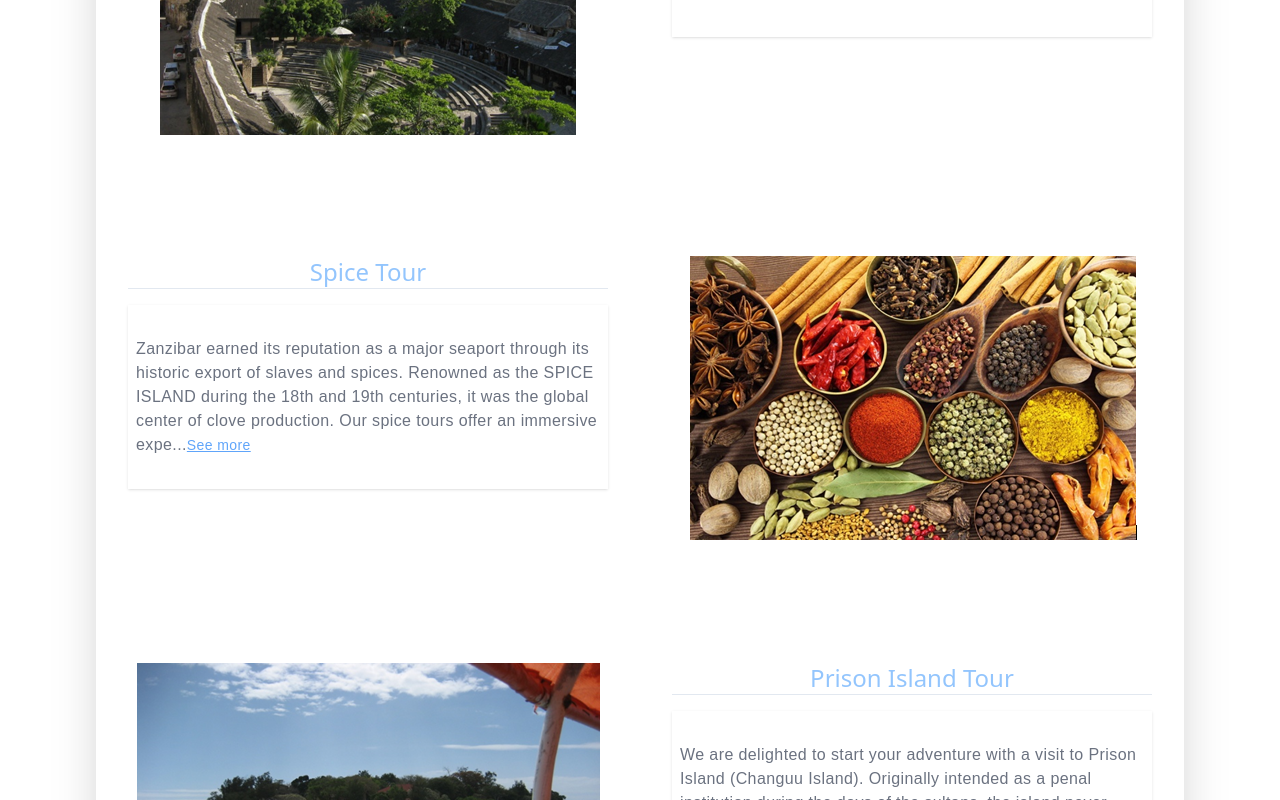
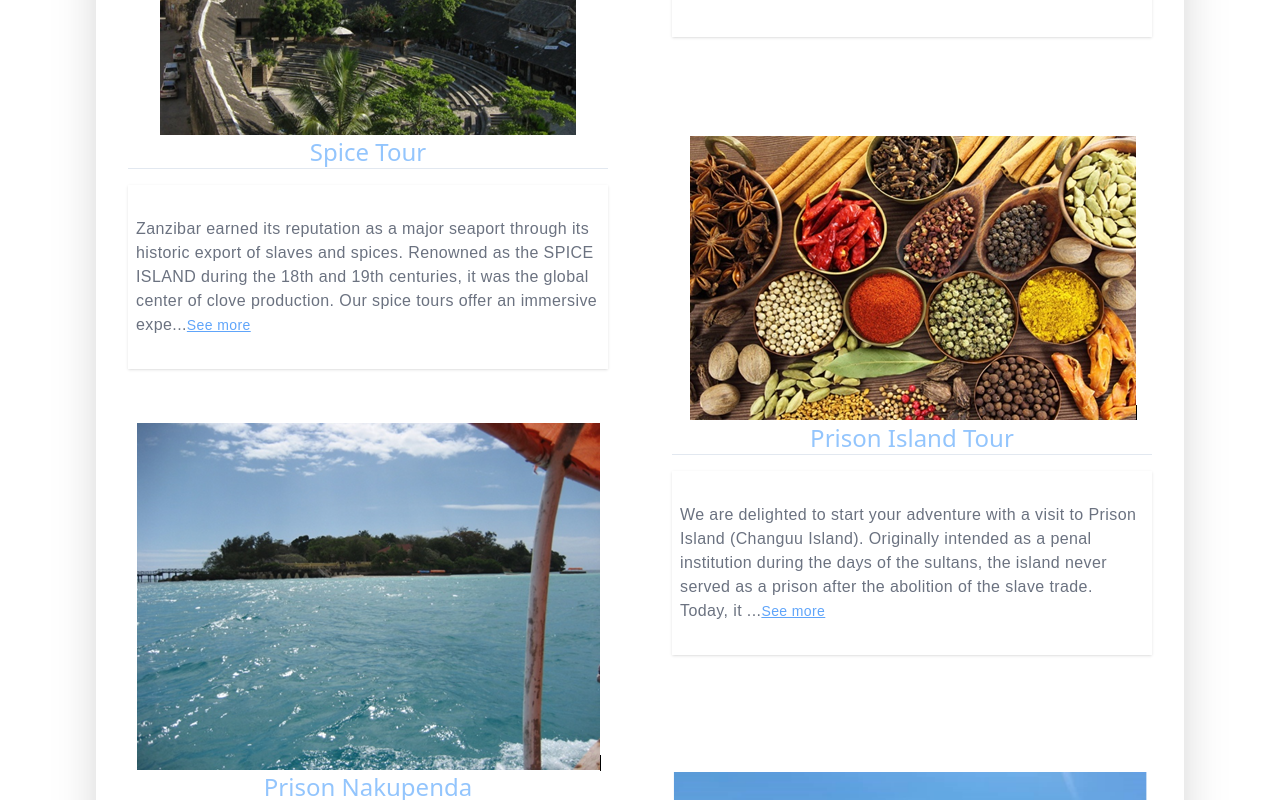
Before and after one commit to asnganje/zan-extreme-app, a React (Vite) app: page / in a window 1280 px wide. Shown: the part 1640-2440 px from the top of the page. Built offline with nearby package versions, Linux system fonts and the light colour scheme.

Commit message:
Remove unnecessary space between

```diff
--- a/src/components/Footer/Footer.tsx
+++ b/src/components/Footer/Footer.tsx
@@ -6,7 +6,7 @@ import { NavLink } from "react-router-dom"
 
 function Footer() {
   return (
-    <div className="mt-auto bg-gray-200 rounded-md dark:bg-black shadow-lg pb-6">
+    <div className="-mt-[12vh] bg-gray-200 dark:bg-black shadow-lg pb-6">
       <div className="grid grid-cols-1 gap-y-10 w-full place-items-center md:flex justify-between px-10">
         <div className="hidden md:block w-[5vw] h-[10vh]">
           <Logo />
--- a/src/components/Navbar/Navbar.tsx
+++ b/src/components/Navbar/Navbar.tsx
@@ -5,7 +5,7 @@ import Navlinks from "./Navlinks"
 
 function Navbar() {
   return (
-    <nav className="sticky top-0 h-[20vh] z-50 flex justify-between items-center bg-gray-200 dark:bg-black shadow-lg px-4">
+    <nav className="sticky top-0 h-[15vh] md:h-[20vh] z-50 flex justify-between items-center bg-gray-200 dark:bg-black shadow-lg px-4">
         <div className="w-[60px] h-[60px] hidden lg:flex">
           <Logo />
         </div>
--- a/src/components/dashboard/Dashboard.tsx
+++ b/src/components/dashboard/Dashboard.tsx
@@ -27,7 +27,7 @@ function Dashboard() {
           const isFullTextVisible = isVisible.includes(item.id)
           const textLimit = 250;
           return (
-            <div key={item.id} className={`flex flex-col md:grid md:grid-cols-2 md:gap-[5vw] mb-[15vh]`}>
+            <div key={item.id} className={`flex flex-col md:grid md:grid-cols-2 md:gap-[5vw]`}>
               <div className={`flex flex-col ${i % 2 === 0 ? 'md:order-2' : 'md:order-1'}`}>
                 <p className="text-blue-300 text-center text-2xl cursor-pointer">{item.heading}</p>
                 <Separator className="text-orange-400 mb-4"/>
```
